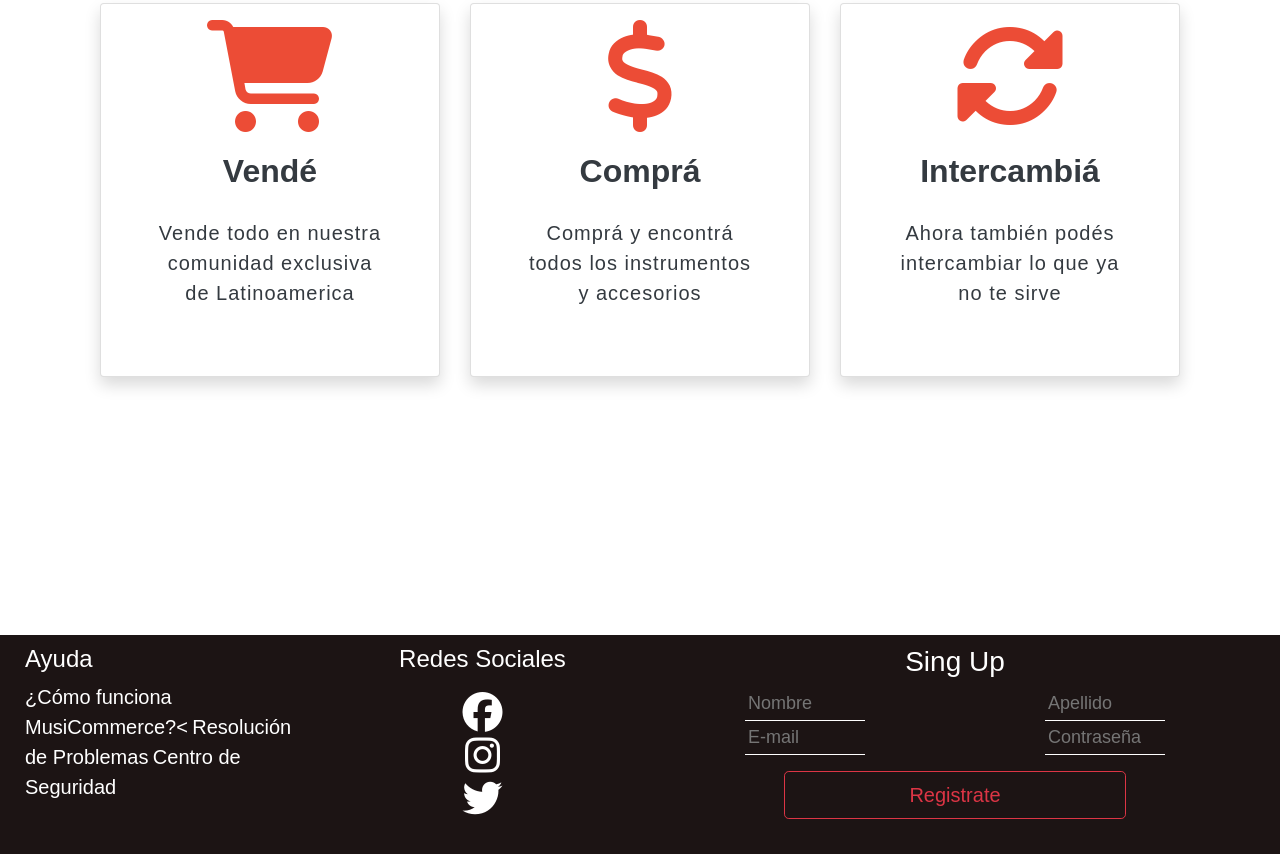
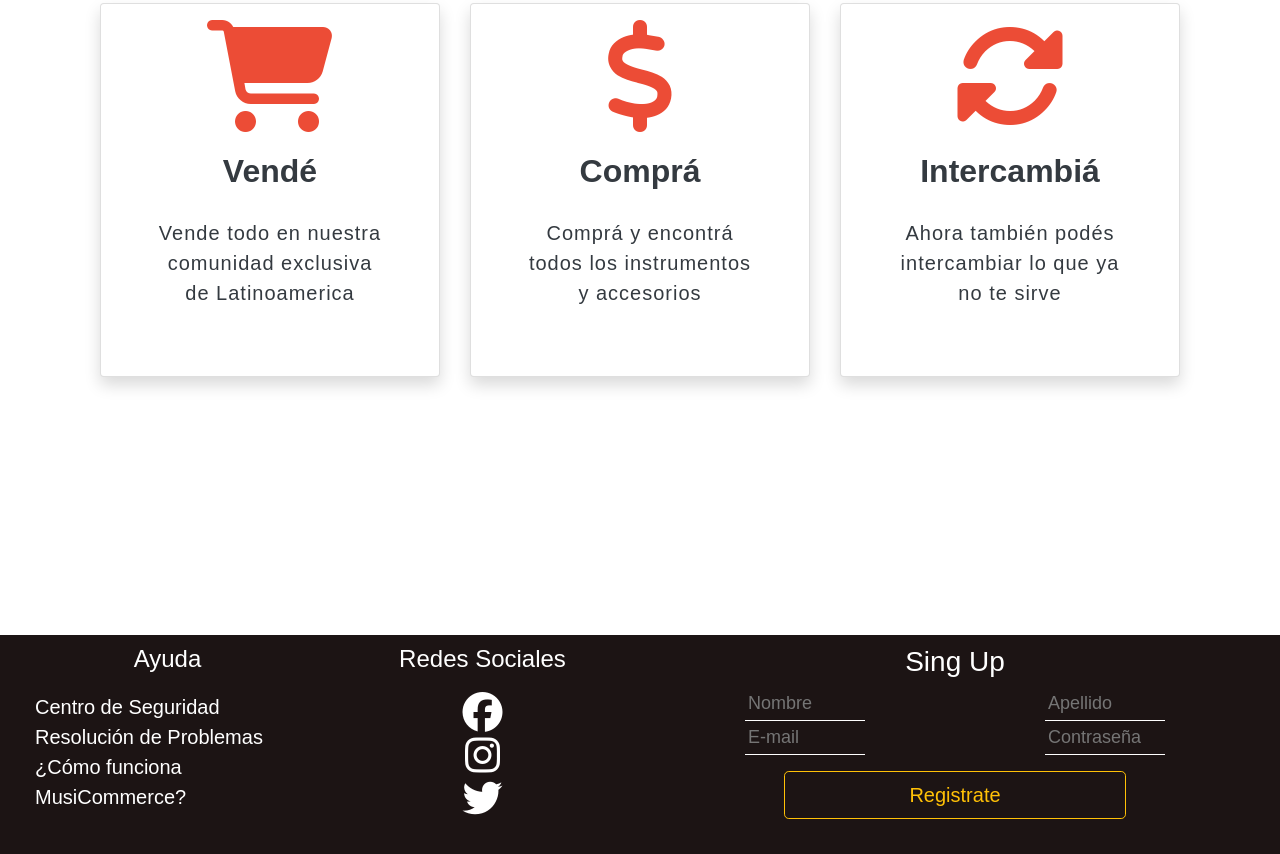
Before and after one commit to FernandoGroba/Landing-MusiCommerce, a plain HTML site: page index.html in a window 1280 px wide. Shown: the part 1007-1861 px from the top of the page. Drawn offline with nearby package versions, Linux system fonts and the light colour scheme; a web font is replaced by a local one.

Commit message:
Add files via upload

```diff
--- a/css/estilos.css
+++ b/css/estilos.css
@@ -92,6 +92,11 @@ footer {
   padding: 20px;
 }
 
+.ayuda,
+a {
+  font-weight: 300;
+}
+
 footer,
 ul {
   list-style: none;
--- a/index.html
+++ b/index.html
@@ -103,7 +103,7 @@
                 <!-- Button -->
                 <div class="row mt-3">
                   <div class="col-sm-12 col md-4 d-flex justify-content-center">
-                    <button class="btn btn-outline-danger btn-lg btn-submit" type="submit" class="">Registrate</button>
+                    <button class="btn btn-outline-warning btn-lg btn-submit" type="submit" class="">Registrate</button>
                   </div>
                 </div>
           </div>
@@ -163,11 +163,13 @@
           </div> -->
 
           <div class=" col-sm-12 col-md-3">
-              <div class="ayuda">
-                <h4>Ayuda</h4>
-                <a href="#"class="text-white">¿Cómo funciona MusiCommerce?<</a>
-                <a href="#"class="text-white">Resolución de Problemas</a>
-                <a href="#"class="text-white py-3">Centro de Seguridad</a>
+              <div class="ayuda ">
+                <h4 class="text-center">Ayuda</h4>
+                <ul>
+                  <a href="#"class="text-white">Centro de Seguridad</a>
+                  <a href="#"class="text-white">Resolución de Problemas</a>
+                  <a href="#"class="text-white">¿Cómo funciona MusiCommerce?</a>
+                </ul>
               </div>
           </div>
 
@@ -221,7 +223,7 @@
                 </div>
                 <div class="row">
                   <div class=" col-sm-12 col md-6 py-3 d-flex justify-content-center">
-                    <button type="submit" class="btn btn-outline-danger btn-lg btn-submit">Registrate</button>
+                    <button type="submit" class="btn btn-outline-warning btn-lg btn-submit">Registrate</button>
                   </div>
                 </div>
 
```
